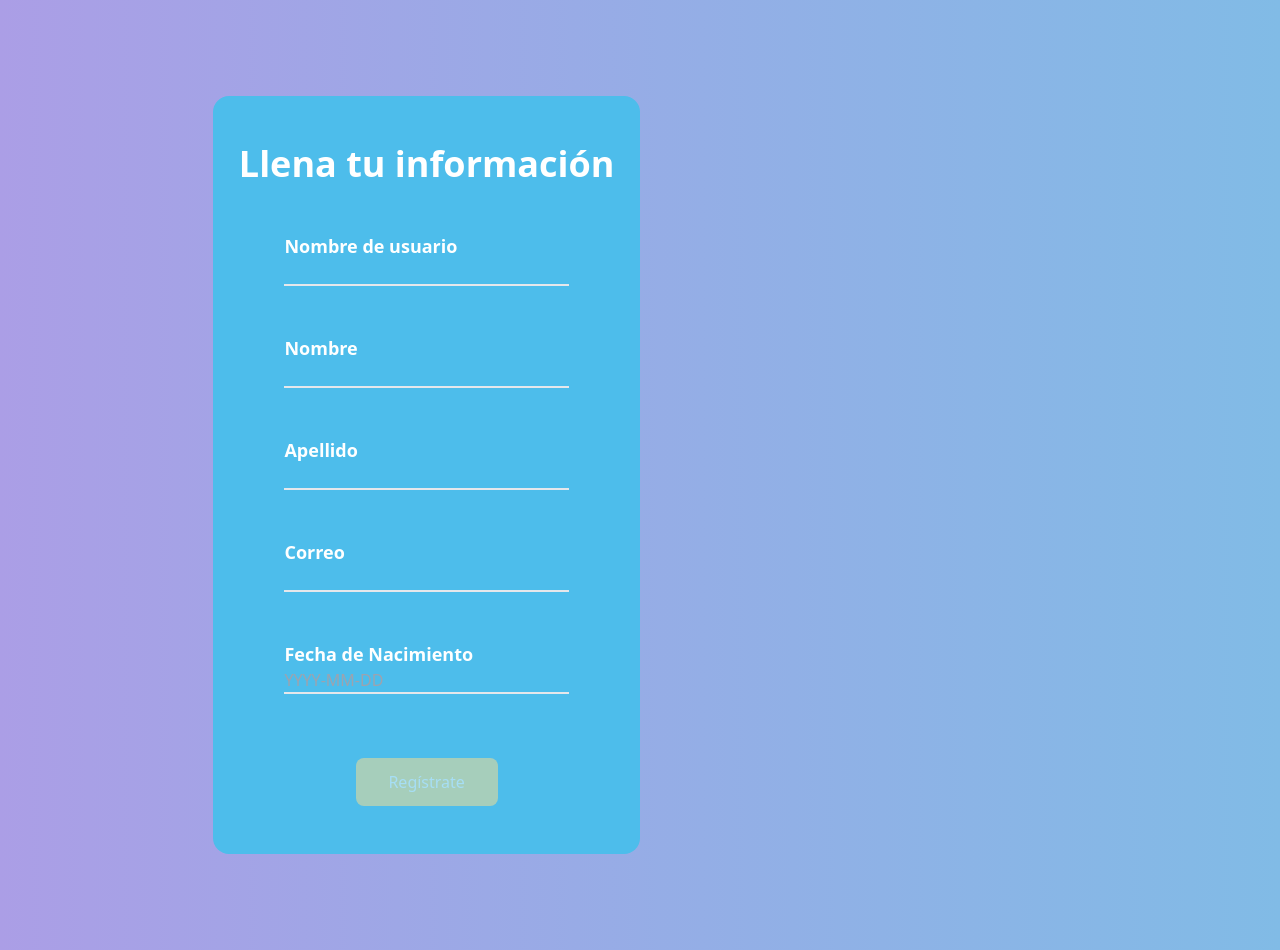
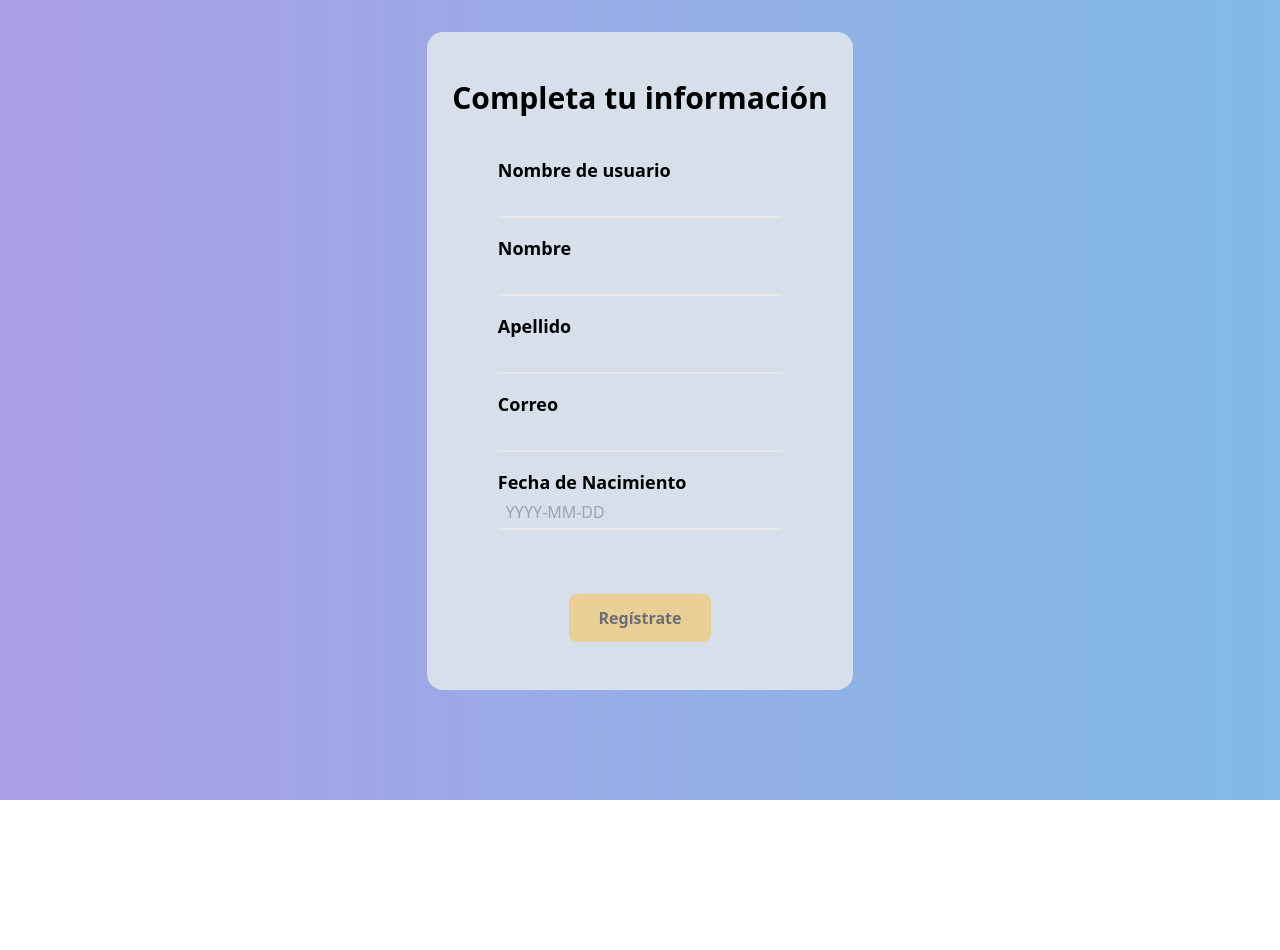
Before and after one commit to aaeilrv/CI-5644, a Next.js app in the folder frontend/: page /register in a window 1280 px wide. After the commit the page ends 800 px from the top, so only its background shows below. Built offline with nearby package versions, Linux system fonts and the light colour scheme; no server answers.

Commit message:
redesigned register

```diff
--- a/frontend/src/app/components/Register.tsx
+++ b/frontend/src/app/components/Register.tsx
@@ -24,37 +24,37 @@ const registerSchema = z
         message: "El nombre de usuario debe tener al menos 4 caracteres",
       })
       .max(30, {
-        message: "El nombre de usuario debe tener menos de 30 caracteres",
+        message: "El nombre de usuario debe tener menos de 30 caracteres.",
       }),
     name: z
       .string()
-      .min(4, {
-        message: "El nombre de usuario debe tener al menos 4 caracteres",
+      .min(1, {
+        message: "El campo no puede ser vacío.",
       })
       .max(30, {
-        message: "El nombre de usuario debe tener menos de 30 caracteres",
+        message: "Longitud máxima de 30 caracteres.",
       }),
     lastname: z
       .string()
       .min(1, {
-        message: "El campo no puede ser vacío"
+        message: "El campo no puede ser vacío."
       })
       .max(30, {
         message: "Longitud máxima de 30 caracteres."
       }),
     email: z
       .string()
-      .email({ message: "El correo electrónico no es valido" })
+      .email({ message: "El correo electrónico no es valido." })
       .min(4, {
-        message: "El correo electrónico debe tener al menos 4 caracteres",
+        message: "El correo electrónico debe tener al menos 4 caracteres.",
       })
       .max(250, {
-        message: "El correo electronico debe tener menos de 250 caracteres",
+        message: "El correo electronico debe tener menos de 250 caracteres.",
       }),
     birthday: z
       .string()
       .regex(/^\d{4}-(0[1-9]|1[0-2])-(0[1-9]|[12][0-9]|3[01])$/, {
-        message: "La fecha debe seguir el formato YYYY-MM-DD"
+        message: "La fecha debe seguir el formato YYYY-MM-DD."
       })
   })
 
@@ -112,26 +112,26 @@ export const Register = () => {
   };
 
   return (
-    <div className="flex  sm:w-full md:w-4/6 justify-center py-32 sm:py-24 md:py-24 lg:py-24  ">
-      <div className="bg-[#4DBDEB] w-full  sm:w-2/5 md:w-6/12 flex flex-col rounded-2xl">
+    <div className="w-full h-1/2 flex items-center justify-center py-8">
+      <div className="border-[#c7d3e1] bg-[#d6dfea] w-1/3 h-4/5 rounded-2xl">
         {/* header or title */}
         <div>
-          <h1 className="text-4xl text-white font-bold text-center mt-12">
-            Llena tu información
+          <h1 className="text-3xl font-bold text-center mt-12">
+            Completa tu información
           </h1>
         </div>
         {/* Form */}
 
-        <div className="flex justify-center">
+        <div className="flex justify-center mt-10">
           <form className="flex flex-col w-2/3" onSubmit={onSubmit}>
-            <div id="username-container" className="flex flex-col mt-12">
-              <label className="text-white font-semibold text-lg">
+            <div id="username-container" className="flex flex-col">
+              <label className=" font-semibold text-lg">
                 Nombre de usuario
               </label>
               <input
                 id="username-input"
                 type="text"
-                className="bg-transparent border-b-2  outline-none text-white"
+                className="bg-transparent border-b-2 outline-none px-2 py-1"
                 {...register("username")}
               ></input>
               {errors.username && (
@@ -140,14 +140,14 @@ export const Register = () => {
                 </span>
               )}
             </div>
-            <div id="firstName-container" className="flex flex-col mt-12">
-              <label className="text-white font-semibold text-lg">
+            <div id="firstName-container" className="flex flex-col mt-4">
+              <label className=" font-semibold text-lg">
                 Nombre
               </label>
               <input
                 id="firstName-input"
                 type="text"
-                className="bg-transparent border-b-2  outline-none text-white"
+                className="bg-transparent border-b-2 outline-none px-2 py-1"
                 {...register("name")}
               ></input>
               {errors.name && (
@@ -156,30 +156,30 @@ export const Register = () => {
                 </span>
               )}
             </div>
-            <div id="lastName-container" className="flex flex-col mt-12">
-              <label className="text-white font-semibold text-lg">
+            <div id="lastName-container" className="flex flex-col mt-4">
+              <label className=" font-semibold text-lg">
                 Apellido
               </label>
               <input
                 id="lastName-input"
                 type="text"
-                className="bg-transparent border-b-2  outline-none text-white"
+                className="bg-transparent border-b-2 outline-none px-2 py-1"
                 {...register("lastname")}
               ></input>
-              {errors.name && (
+              {errors.lastname && (
                 <span className="text-red-500 text-sm">
-                  {errors.name.message}
+                  {errors.lastname.message}
                 </span>
               )}
             </div>
-            <div id="email-container" className="flex flex-col mt-12">
-              <label className="text-white font-semibold text-lg">
+            <div id="email-container" className="flex flex-col mt-4">
+              <label className=" font-semibold text-lg">
                 Correo
               </label>
               <input
                 id="email-input"
                 type="text"
-                className="bg-transparent border-b-2  outline-none text-white"
+                className="bg-transparent border-b-2 outline-none px-2 py-1"
                 {...register("email")}
               ></input>
               {errors.email && (
@@ -188,15 +188,15 @@ export const Register = () => {
                 </span>
               )}
             </div>
-            <div id="birthday-container" className ="flex flex-col mt-12">
-              <label className = "text-white font-semibold text-lg">
+            <div id="birthday-container" className ="flex flex-col mt-4">
+              <label className = " font-semibold text-lg">
                 Fecha de Nacimiento
               </label>
               <input
                 id="birthday-input"
                 type="text"
                 placeholder="YYYY-MM-DD"
-                className="bg-transparent border-b-2 outline-none text-white"
+                className="bg-transparent border-b-2 outline-none px-2 py-1"
                 {...register("birthday")}
                 ></input>
                 {errors.birthday && (
@@ -207,7 +207,7 @@ export const Register = () => {
             </div>
             <div className="flex mt-16 justify-center mb-12">
               <button
-                className="bg-[#FFE08C] disabled:opacity-50 text-white text-center rounded-lg py-3 md:p-3 w-1/2"
+                className="bg-[#FCBF45] disabled:opacity-50 text-center rounded-lg py-3 w-1/2 font-bold"
                 disabled={!isDirty || !isValid}
               >
                 Regístrate
```
